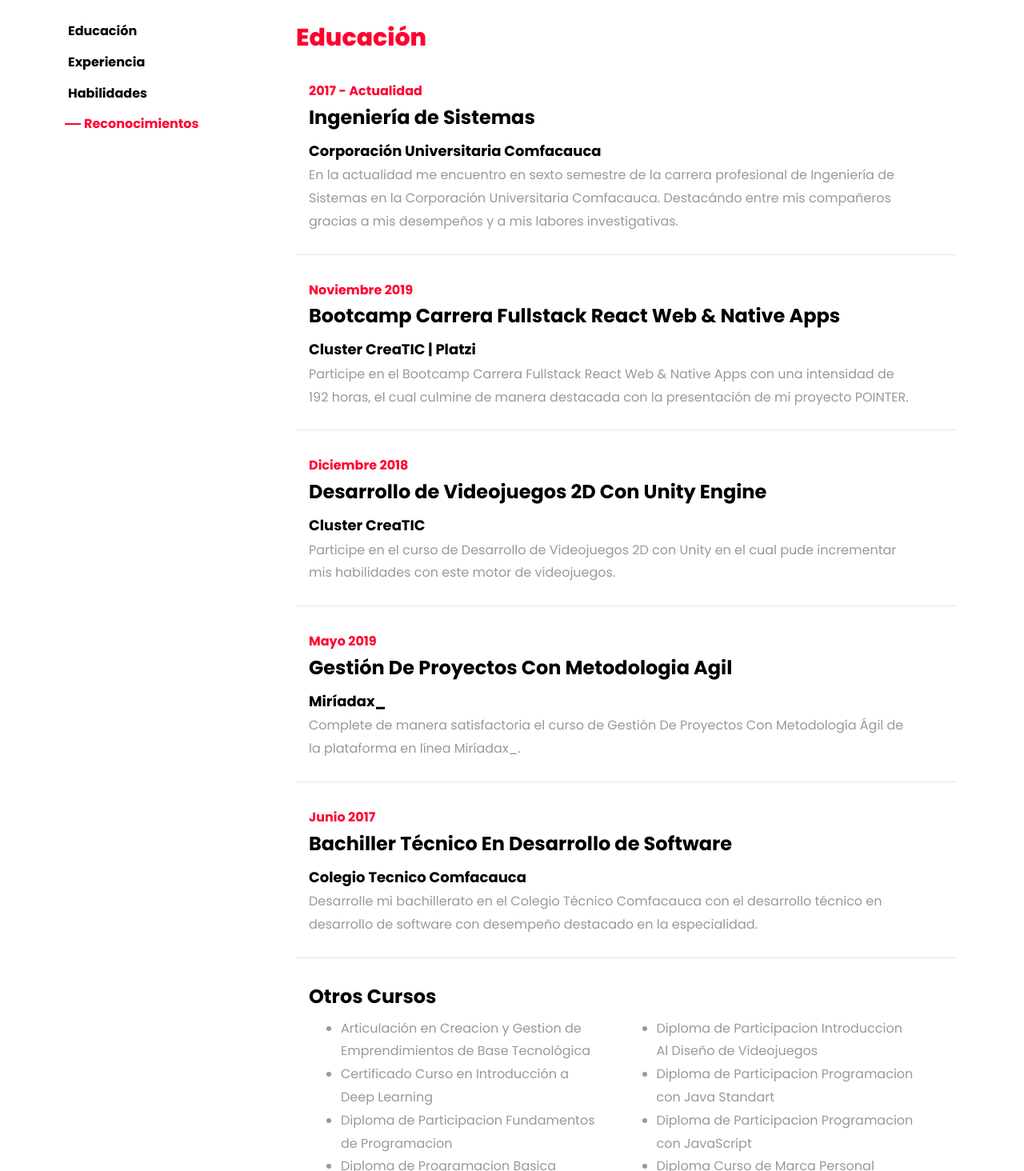
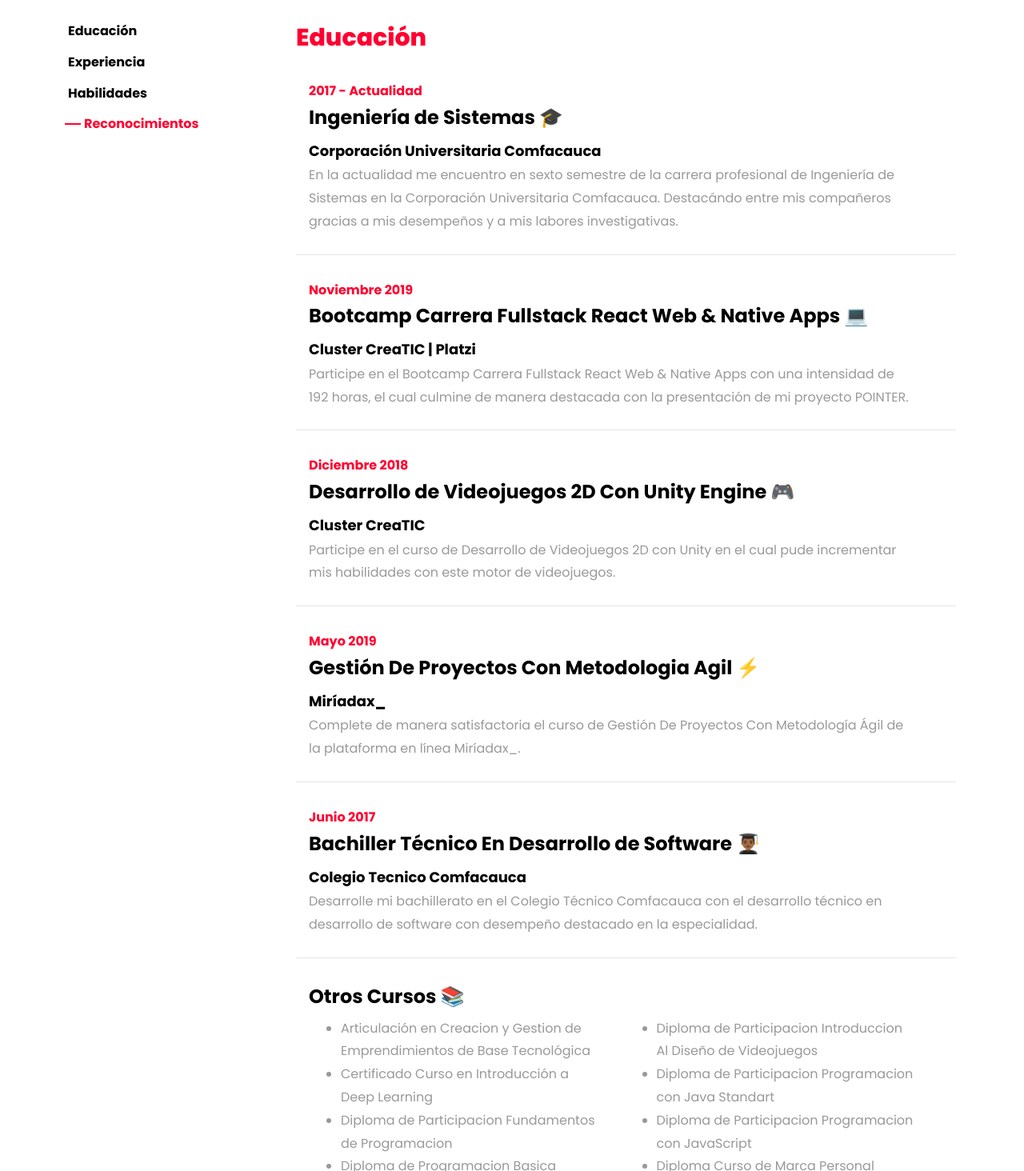
Before and after one commit to victorolave/victorolave.github.io, a plain HTML site: page index.html in a window 1280 px wide. Shown: the part 1560-3024 px from the top of the page at 80% size. Drawn offline with Linux system fonts and the light colour scheme; files whose address does not match are found by name.

Commit message:
Education Emojis

```diff
--- a/index.html
+++ b/index.html
@@ -164,7 +164,7 @@
 							</div> -->
 							<div class="text pl-3">
 								<span class="date">2017 - Actualidad</span>
-								<h2>Ingeniería de Sistemas</h2>
+								<h2>Ingeniería de Sistemas 🎓</h2>
 								<span class="position">Corporación Universitaria Comfacauca</span>
 								<p>En la actualidad me encuentro en sexto semestre de la carrera profesional de
 									Ingeniería de Sistemas en la Corporación Universitaria Comfacauca. Destacándo entre
@@ -178,7 +178,7 @@
 							</div> -->
 							<div class="text pl-3">
 								<span class="date">Noviembre 2019</span>
-								<h2>Bootcamp Carrera Fullstack React Web & Native Apps</h2>
+								<h2>Bootcamp Carrera Fullstack React Web & Native Apps 💻</h2>
 								<span class="position">Cluster CreaTIC | Platzi</span>
 								<p>Participe en el Bootcamp Carrera Fullstack React Web & Native Apps con una intensidad
 									de 192 horas, el cual culmine de manera destacada con la presentación de mi
@@ -192,7 +192,7 @@
 							</div> -->
 							<div class="text pl-3">
 								<span class="date">Diciembre 2018</span>
-								<h2>Desarrollo de Videojuegos 2D Con Unity Engine</h2>
+								<h2>Desarrollo de Videojuegos 2D Con Unity Engine 🎮</h2>
 								<span class="position">Cluster CreaTIC</span>
 								<p>Participe en el curso de Desarrollo de Videojuegos 2D con Unity en el cual pude
 									incrementar mis habilidades con este motor de videojuegos.</p>
@@ -205,7 +205,7 @@
 							</div> -->
 							<div class="text pl-3">
 								<span class="date">Mayo 2019</span>
-								<h2>Gestión De Proyectos Con Metodologia Agil</h2>
+								<h2>Gestión De Proyectos Con Metodologia Agil ⚡</h2>
 								<span class="position">Miríadax_</span>
 								<p>Complete de manera satisfactoria el curso de Gestión De Proyectos Con Metodología
 									Ágil de la plataforma en línea Miríadax_.</p>
@@ -218,7 +218,7 @@
 							</div> -->
 							<div class="text pl-3">
 								<span class="date">Junio 2017</span>
-								<h2>Bachiller Técnico En Desarrollo de Software</h2>
+								<h2>Bachiller Técnico En Desarrollo de Software 👨🏾‍🎓</h2>
 								<span class="position">Colegio Tecnico Comfacauca</span>
 								<p>Desarrolle mi bachillerato en el Colegio Técnico Comfacauca con el desarrollo técnico
 									en desarrollo de software con desempeño destacado en la especialidad.</p>
@@ -227,7 +227,7 @@
 
 						<div class="resume-wrap d-flex ftco-animate">
 							<div class="text pl-3">
-								<h2>Otros Cursos</h2>
+								<h2>Otros Cursos 📚</h2>
 								<div class="row">
 									<div class="col-md-6">
 										<ul>
```
